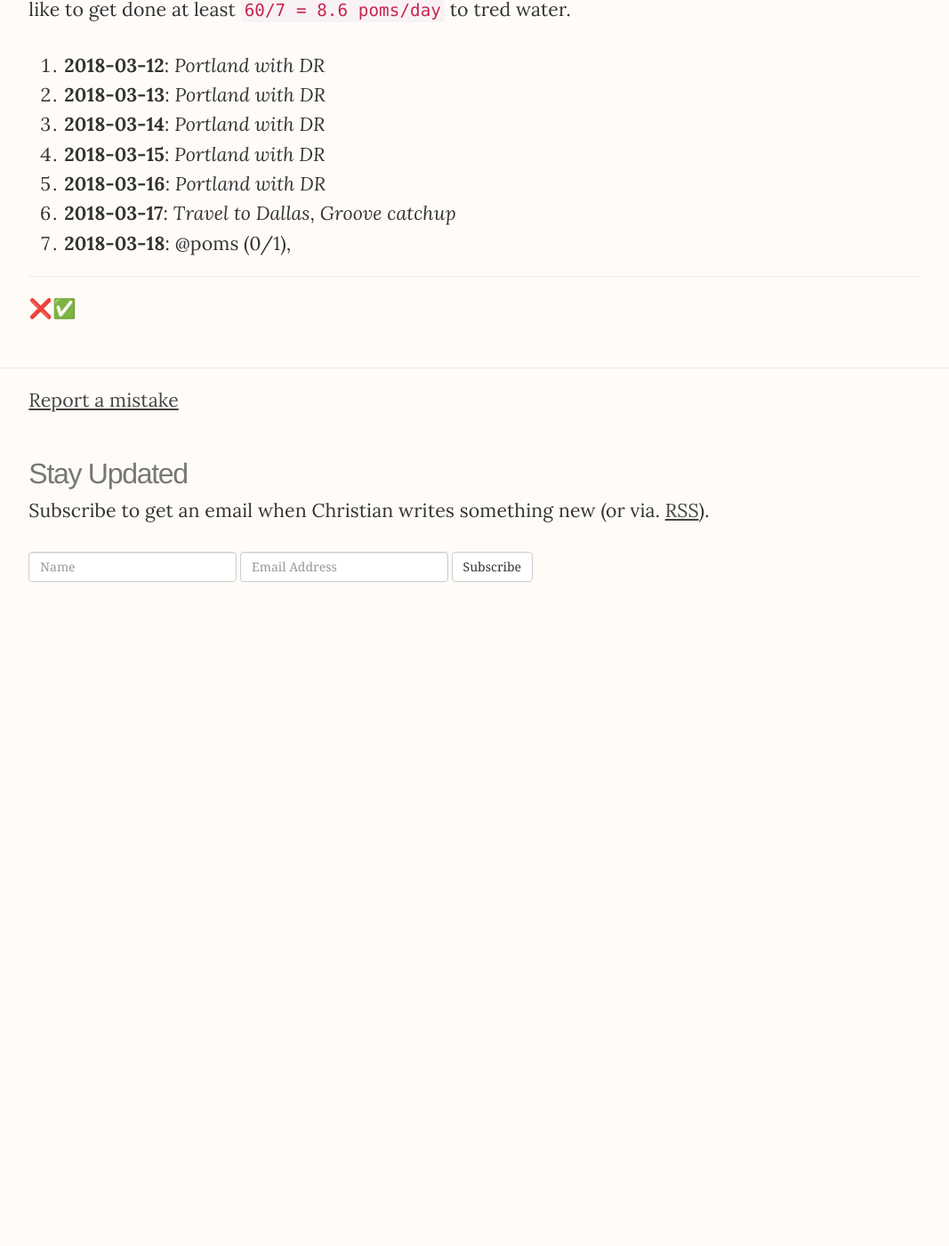
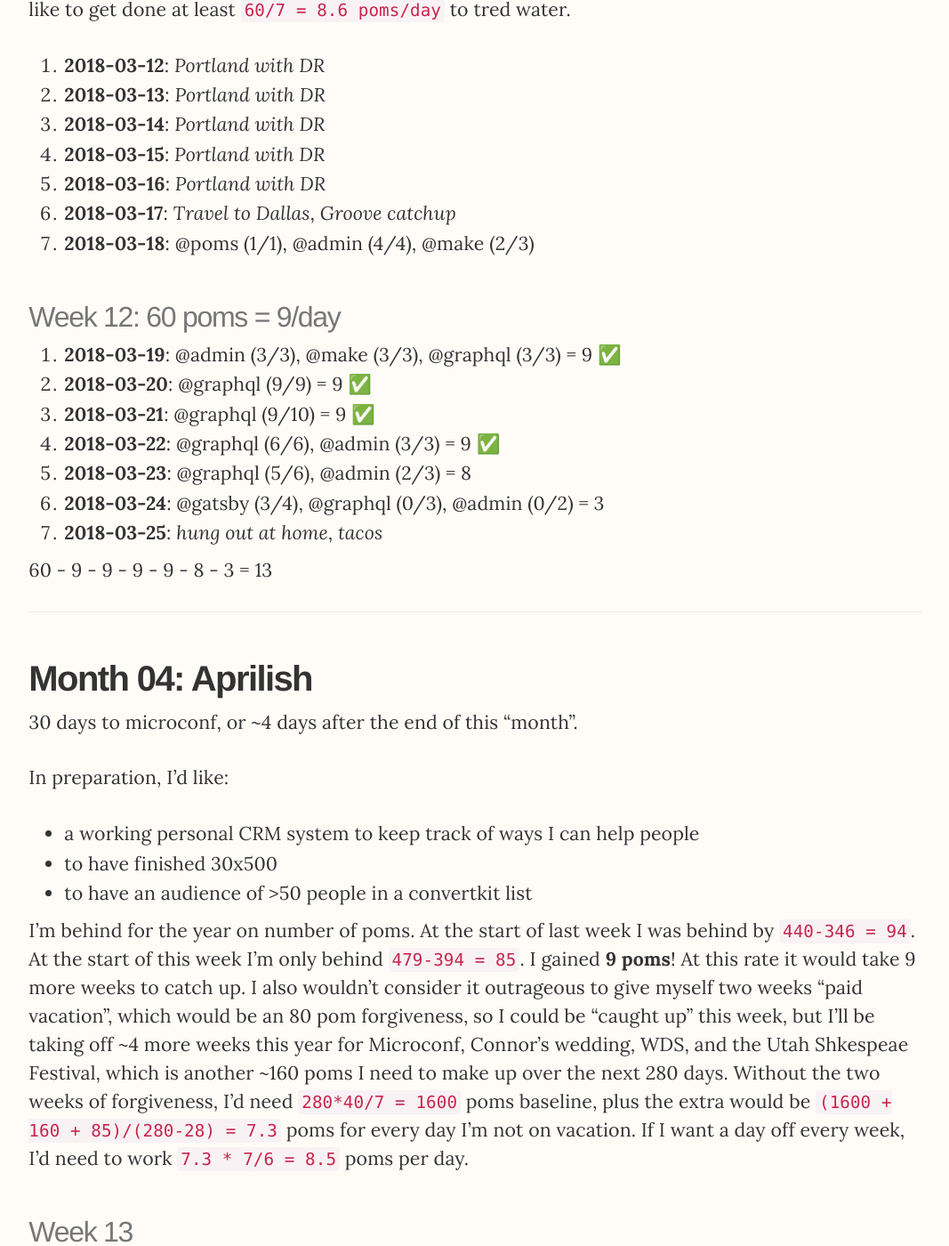
Before and after one commit to christiangenco/christiangenco.github.io, a Jekyll site: the page built from _posts/2018-01-01-2018.md, in a window 1280 px wide and 1400 px high, scrolled down 8836 px. Shown: the whole window at 89% size, without its empty margins (106-1173 px from the left). Built offline with Jekyll 4.4.1, drawn with Linux system fonts in a browser that asks for light colours; nearby versions of some CDN libraries; before the commit the page ends 9500 px from its top, so only the background shows below that; some of the changed text lies outside the part shown.

Commit message:
updated 2018

```diff
--- a/_posts/2018-01-01-2018.md
+++ b/_posts/2018-01-01-2018.md
@@ -220,7 +220,75 @@ Portland is next week!
 4. **2018-03-15**: *Portland with DR*
 5. **2018-03-16**: *Portland with DR*
 6. **2018-03-17**: *Travel to Dallas*, *Groove catchup*
-7. **2018-03-18**: @poms (0/1),
+7. **2018-03-18**: @poms (1/1), @admin (4/4), @make (2/3)
+
+### Week 12: 60 poms = 9/day
+
+1. **2018-03-19**: @admin (3/3), @make (3/3), @graphql (3/3) = 9 ✅
+2. **2018-03-20**: @graphql (9/9) = 9 ✅
+3. **2018-03-21**: @graphql (9/10) = 9 ✅
+4. **2018-03-22**: @graphql (6/6), @admin (3/3) = 9 ✅
+5. **2018-03-23**: @graphql (5/6), @admin (2/3) = 8
+6. **2018-03-24**: @gatsby (3/4), @graphql (0/3), @admin (0/2) = 3
+7. **2018-03-25**: *hung out at home*, *tacos*
+
+60 - 9 - 9 - 9 - 9 - 8 - 3 = 13
+
+---
+
+## Month 04: Aprilish
+
+30 days to microconf, or ~4 days after the end of this "month".
+
+In preparation, I'd like:
+
+* a working personal CRM system to keep track of ways I can help people
+* to have finished 30x500
+* to have an audience of >50 people in a convertkit list
+
+I'm behind for the year on number of poms. At the start of last week I was behind by `440-346 = 94`. At the start of this week I'm only behind `479-394 = 85`. I gained **9 poms**! At this rate it would take 9 more weeks to catch up. I also wouldn't consider it outrageous to give myself two weeks "paid vacation", which would be an 80 pom forgiveness, so I could be "caught up" this week, but I'll be taking off ~4 more weeks this year for Microconf, Connor's wedding, WDS, and the Utah Shkespeae Festival, which is another ~160 poms I need to make up over the next 280 days. Without the two weeks of forgiveness, I'd need `280*40/7 = 1600` poms baseline, plus the extra would be `(1600 + 160 + 85)/(280-28) = 7.3` poms for every day I'm not on vacation. If I want a day off every week, I'd need to work `7.3 * 7/6 = 8.5` poms per day.
+
+### Week 13
+
+1. **2018-03-26**: @poms (1/1), @30x500 (9/4), @admin (1/3) = 11
+2. **2018-03-27**: @crm (0/2), @30x500 (0/3), @admin (0/4)
+3. **2018-03-28**:
+4. **2018-03-29**:
+5. **2018-03-30**:
+6. **2018-03-31**:
+7. **2018-04-01**:
+
+(9*7 - 11 - 0)/5
+
+### Week 14
+
+1. **2018-04-02**:
+2. **2018-04-03**:
+3. **2018-04-04**:
+4. **2018-04-05**:
+5. **2018-04-06**:
+6. **2018-04-07**:
+7. **2018-04-08**:
+
+### Week 15
+
+1. **2018-04-09**:
+2. **2018-04-10**:
+3. **2018-04-11**:
+4. **2018-04-12**:
+5. **2018-04-13**:
+6. **2018-04-14**:
+7. **2018-04-15**:
+
+### Week 16
+
+1. **2018-04-16**:
+2. **2018-04-17**:
+3. **2018-04-18**:
+4. **2018-04-19**:
+5. **2018-04-20**:
+6. **2018-04-21**:
+7. **2018-04-22**:
 
 ---
 
```
